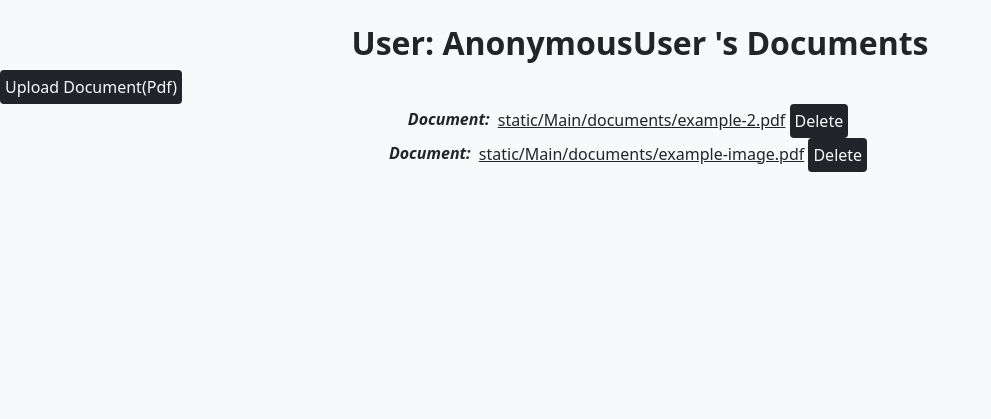
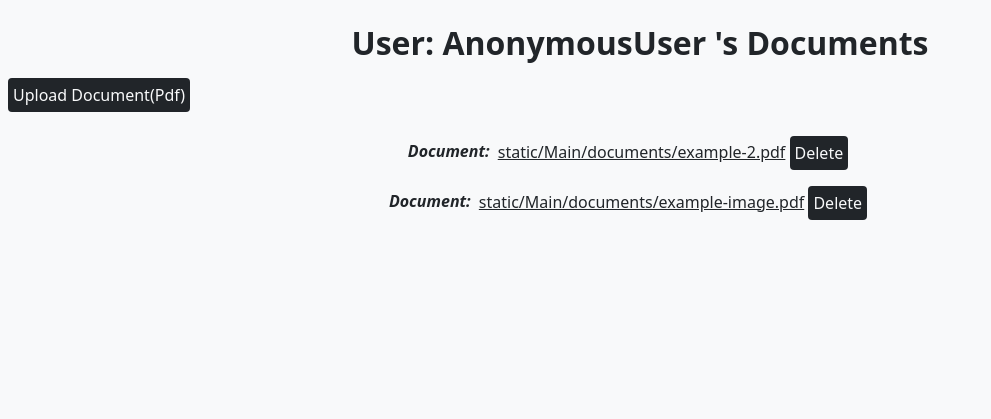
Before and after one commit to Erk-Vural/Pdf-Analyzer-Django, a Django app: page /user-home/4 in a window 1280 px wide. Shown: the part 78-497 px from the top of the page, without its empty margins (0-991 px from the left). Run offline with Django 3.2, Linux system fonts and the light colour scheme; data comes from the database, SQL or seed files in the repository; both versions use the stored data as it was after the commit; some libraries are stand-ins or nearby versions.

Commit message:
0.4.0 - Check if all project requirements are satisfied

```diff
--- a/templates/admin-home.html
+++ b/templates/admin-home.html
@@ -13,7 +13,7 @@
         <br>
         <h2 class="text-center fw-bold">User List</h2>
     <br>
-        <a class="btn bg-dark text-light  p-1 me-4" href="user/create">Create</a>
+        <a class="btn bg-dark text-light  p-1 m-2" href="user/create">Create</a>
 
         {% for user in users %}
             <div class="text-center">
--- a/templates/user-home.html
+++ b/templates/user-home.html
@@ -15,11 +15,11 @@
     <div>
         <br>
         <h2 class="text-center fw-bold">User: {{ user }} 's Documents</h2>
-        <a class="btn bg-dark text-light  p-1 me-4" href="{% url 'document-create' user_id %}">Upload Document(Pdf)</a>
+        <a class="btn bg-dark text-light  p-1 m-2" href="{% url 'document-create' user_id %}">Upload Document(Pdf)</a>
 
         {% for document in documents %}
 
-            <div class=" text-center mx-auto w-auto">
+            <div class=" text-center mx-auto w-auto m-3">
                 <em><strong>Document: </strong></em>
                 <a class="text-dark ms-1"
                    href="{% url 'document-detail' user_id document.id %}">{{ document.document }}</a>
```
Also changed, not shown: db.sqlite3, 1 other file.
